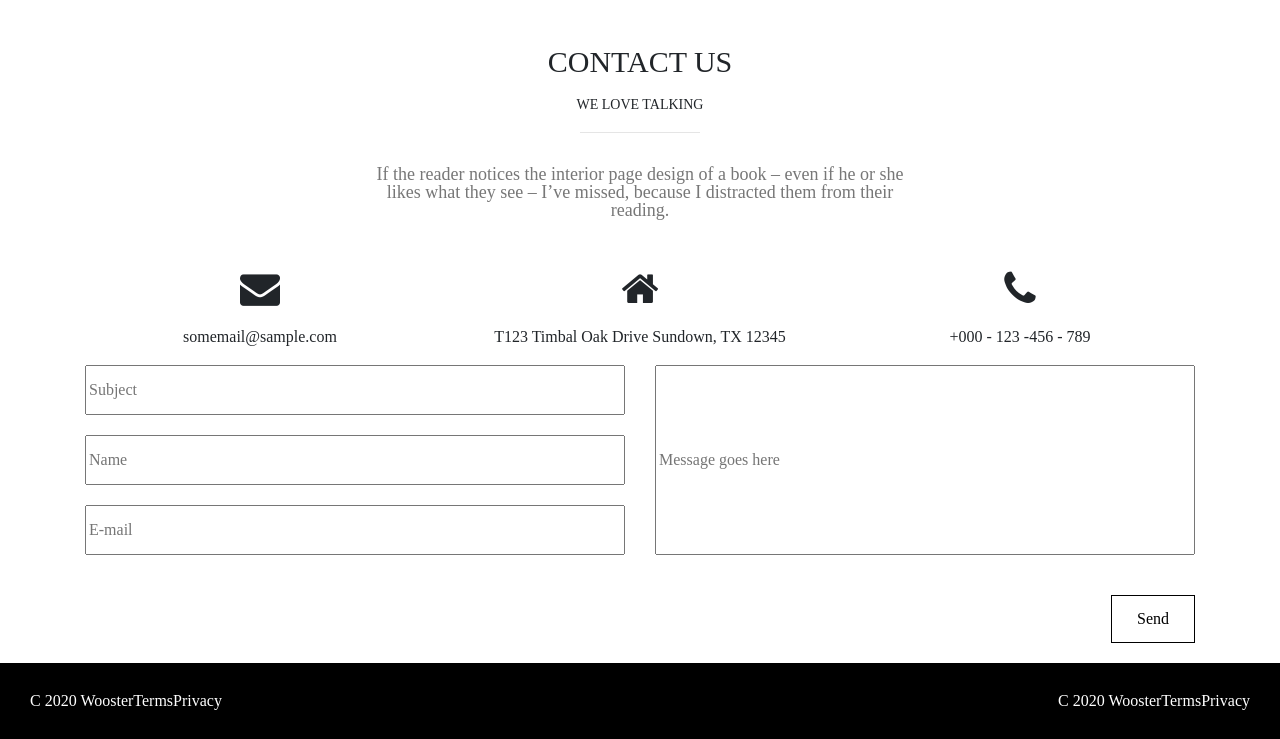
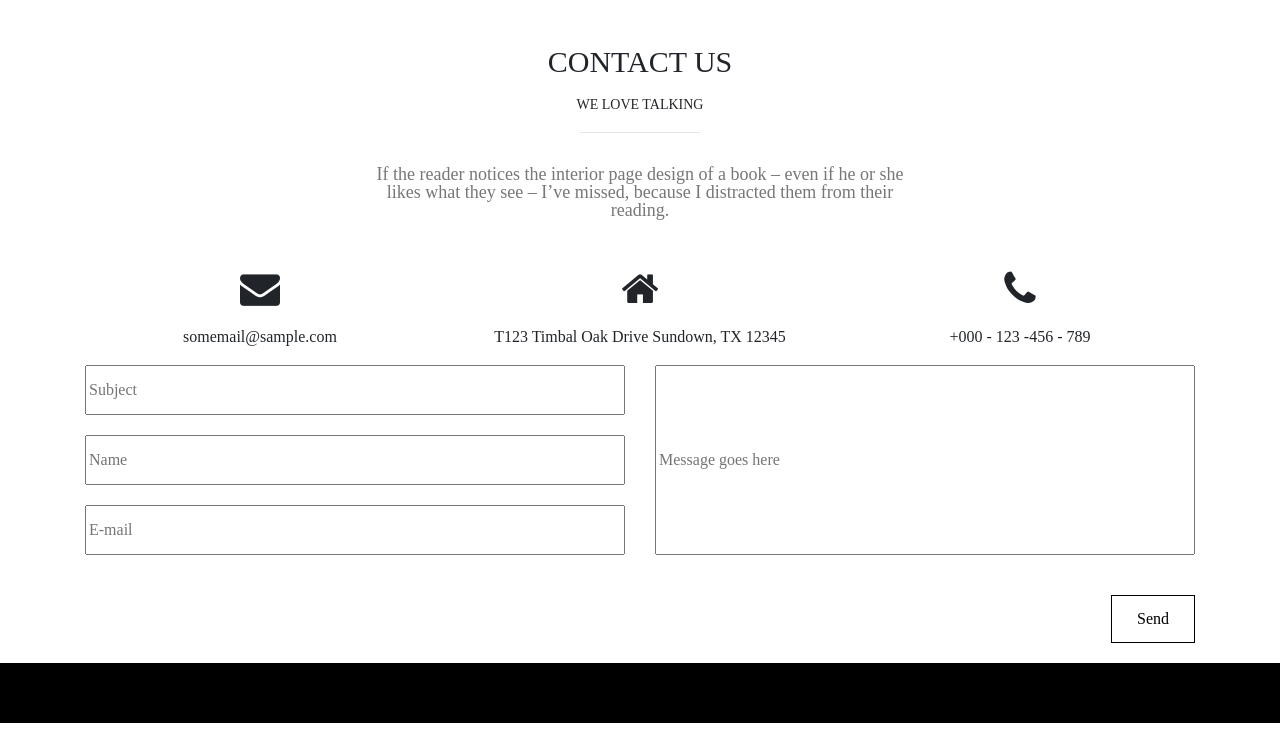
Before and after one commit to GGiunashvili/Wooster, a plain HTML site: page index.html in a window 1280 px wide. Shown: the part 3674-4413 px from the top of the page. Drawn offline with nearby package versions, Linux system fonts and the light colour scheme; files whose address does not match are found by name.

Commit message:
Update index.html

```diff
--- a/index.html
+++ b/index.html
@@ -401,14 +401,14 @@
 
     <div class=" footerdiv">
         <div class="foot-1">
-            <p> C 2020 Wooster </p>
-            <p>Terms</p>
-            <p>Privacy</p>
+            <p></p>
+            <p></p>
+            <p></p>
         </div>
         <div class="foot-2">
-            <p> C 2020 Wooster </p>
-            <p>Terms</p>
-            <p>Privacy</p>
+            <p></p>
+            <p></p>
+            <p></p>
 
         </div>
 
```
